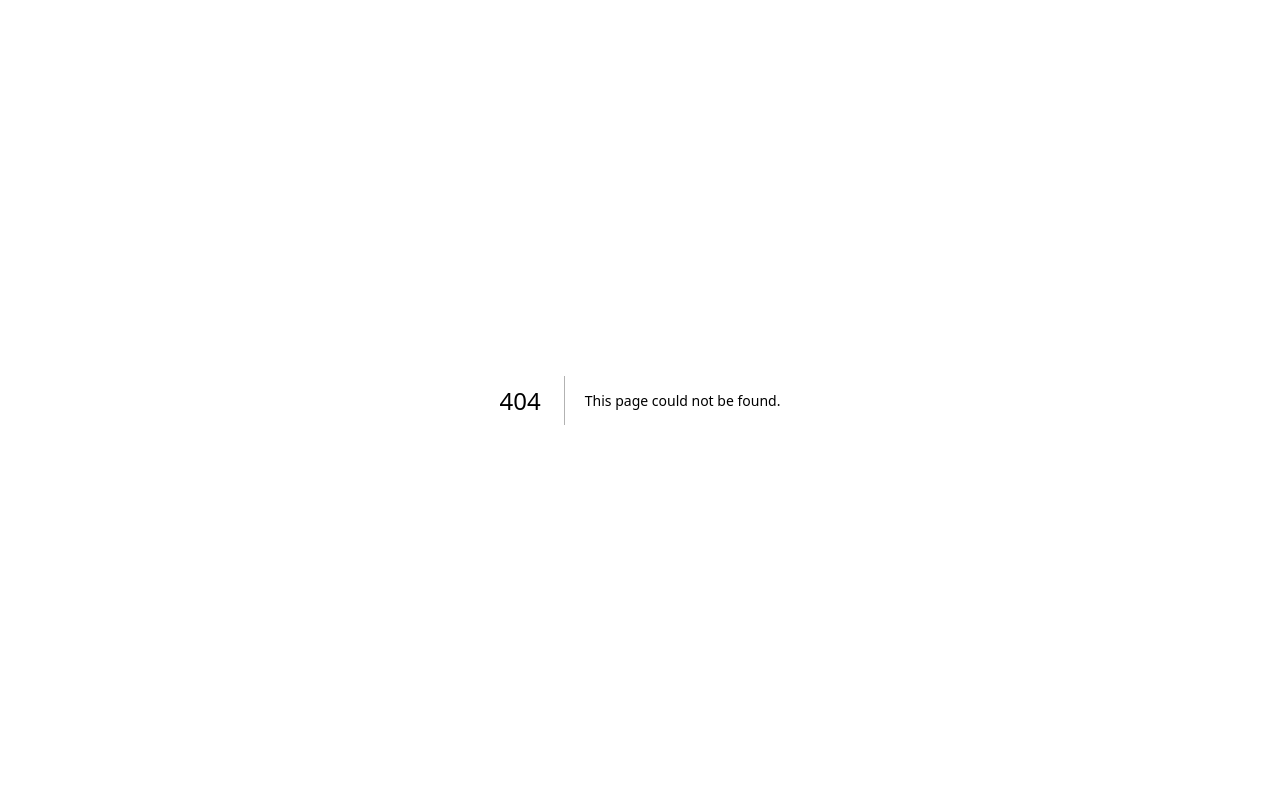
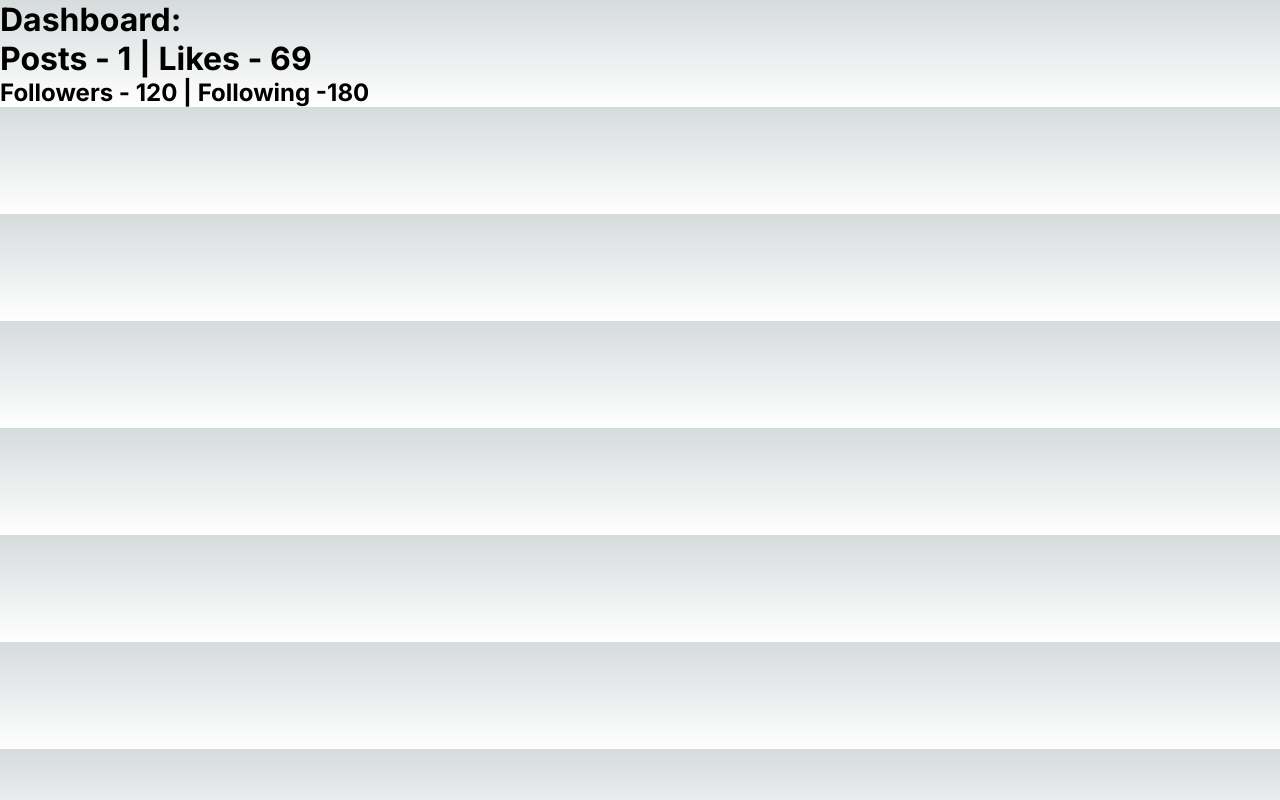
Before and after one commit to Ryukemeister/NextJS-blog, a Next.js app: page /dashboard in a window 1280 px wide. Before the commit this address had no page. Built offline with nearby package versions, Linux system fonts and the light colour scheme; data requests are answered from the project's data file.

Commit message:
Client side data fetching with useEffect and SWR

```diff
--- a/db.json
+++ b/db.json
@@ -1,4 +1,10 @@
 {
+  "dashboard": {
+    "posts": 1,
+    "likes": 69,
+    "followers": 120,
+    "following": 180
+  },
   "events": [
     {
       "id": 1,
--- a/package.json
+++ b/package.json
@@ -16,6 +16,7 @@
     "json-server": "^0.17.1",
     "next": "13.1.1",
     "react": "18.2.0",
-    "react-dom": "18.2.0"
+    "react-dom": "18.2.0",
+    "swr": "^2.0.0"
   }
 }
--- /dev/null
+++ b/pages/dashboard.js
@@ -0,0 +1,44 @@
+import { Inter } from "@next/font/google";
+import { useState, useEffect } from "react";
+
+const inter = Inter({ subsets: ["latin"] });
+
+function Dashboard() {
+  const [isLoading, setIsLoading] = useState(true);
+  const [dashboardData, setDashboardData] = useState(null);
+
+  useEffect(() => {
+    async function getDashboardData() {
+      const response = await fetch("http://localhost:4000/dashboard");
+      const data = await response.json();
+
+      setDashboardData(data);
+      setIsLoading(false);
+    }
+
+    getDashboardData();
+  }, []);
+
+  if (isLoading) {
+    return (
+      <>
+        <h1 className={inter.className}>Loading...</h1>
+      </>
+    );
+  }
+
+  return (
+    <>
+      <h1 className={inter.className}>Dashboard:</h1>
+      <h1 className={inter.className}>
+        Posts - {dashboardData.posts} | Likes - {dashboardData.likes}
+      </h1>
+      <h2 className={inter.className}>
+        Followers - {dashboardData.followers} | Following -
+        {dashboardData.following}
+      </h2>
+    </>
+  );
+}
+
+export default Dashboard;
```
Also changed, not shown: pages/dashboard-swr.js (added, +32 -0 lines), pages/posts-swr.js (added, +41 -0 lines), pages/posts.js (added, +47 -0 lines), 1 other file (tests, documents, lock files or other folders).
